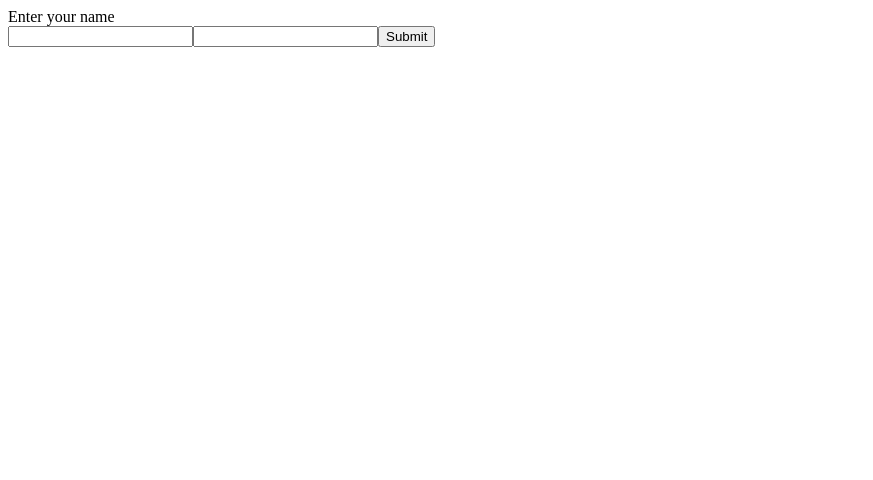
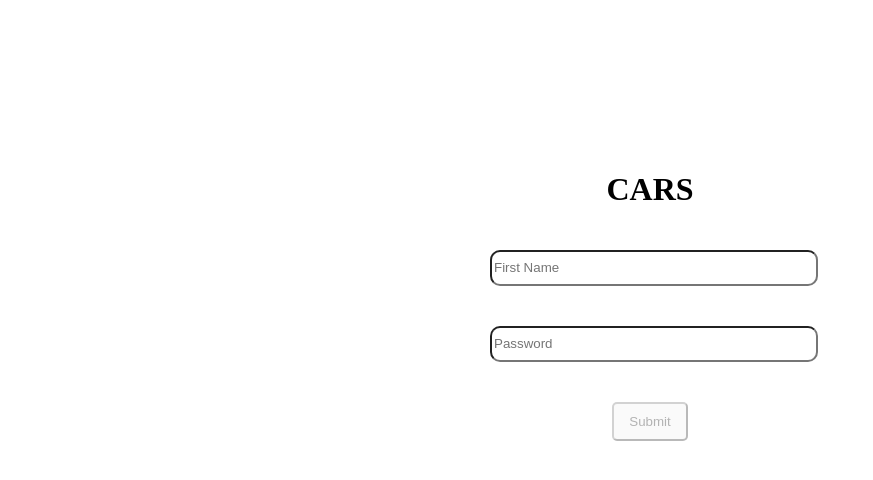
Before and after one commit to glue-labs/3D-photo-viewer, a React (Create React App) app: page /login in a window 1280 px wide. Shown: the top 480 px of the page, without its empty margins (0-873 px from the left). Built offline with nearby package versions, Linux system fonts and the light colour scheme.

Commit message:
fixes in login page

```diff
--- /dev/null
+++ b/src/components/CustomButton/index.tsx
@@ -0,0 +1,19 @@
+import "./style.css";
+
+interface CustomButtonProps {
+  title: string;
+  onClick?: () => void;
+  disabled?: boolean;
+}
+
+const CustomButton = (props: CustomButtonProps) => {
+  const { title, disabled, onClick } = props;
+
+  return (
+    <button onClick={onClick} className="button" disabled={disabled}>
+      {title}
+    </button>
+  );
+};
+
+export default CustomButton;
--- /dev/null
+++ b/src/components/CustomButton/style.css
@@ -0,0 +1,9 @@
+.button {
+  margin-top: 20px;
+  padding-top: 10px;
+  padding-bottom: 10px;
+  padding-left: 15px;
+  padding-right: 15px;
+  border-radius: 5px;
+  outline: none;
+}
--- /dev/null
+++ b/src/components/CustomInput/index.tsx
@@ -0,0 +1,22 @@
+interface CustomInputProps {
+  value: string | number;
+  handleOnChange: (val: any) => void;
+  className?: string;
+  placeholder?: string;
+  type?: string;
+}
+
+const CustomInput = (props: CustomInputProps) => {
+  const { type, value, className, placeholder, handleOnChange } = props;
+  return (
+    <input
+      type={type}
+      value={value}
+      className={className}
+      placeholder={placeholder}
+      onChange={(e: any) => handleOnChange(e.target.value)}
+    />
+  );
+};
+
+export default CustomInput;
--- a/src/routes/Login/index.tsx
+++ b/src/routes/Login/index.tsx
@@ -1,6 +1,9 @@
 import { useState } from "react";
+import "./style.css";
 
 import { useLoginHook } from "../../store/hooks/userAuth";
+import CustomInput from "../../components/CustomInput";
+import CustomButton from "../../components/CustomButton";
 
 const Login = () => {
   const [userName, setUserName] = useState("");
@@ -8,19 +11,33 @@ const Login = () => {
   const { userLoginRequestHandler, loginSpinner } = useLoginHook();
 
   return (
-    <div>
-      <div>Enter your name</div>
-      <input
-        value={userName}
-        onChange={(event) => setUserName(event.target.value)}
-      />
-      <input
-        value={password}
-        onChange={(event) => setPassword(event.target.value)}
-      />
-      <button onClick={() => userLoginRequestHandler({ userName, password })}>
-        {loginSpinner ? "Logging in" : "Submit"}
-      </button>
+    <div className="container">
+      <div className="center-container">
+        <h1>CARS</h1>
+        <div className="name-input-container">
+          <CustomInput
+            value={userName}
+            className="name-input"
+            handleOnChange={(val) => setUserName(val)}
+            placeholder="First Name"
+          />
+        </div>
+        <div className="name-input-container">
+          <CustomInput
+            value={password}
+            type="password"
+            className="name-input"
+            placeholder="Password"
+            handleOnChange={(val) => setPassword(val)}
+          />
+        </div>
+
+        <CustomButton
+          title={loginSpinner ? "Logging in" : "Submit"}
+          onClick={() => userLoginRequestHandler({ userName, password })}
+          disabled={userName.length === 0 || password.length === 0}
+        />
+      </div>
     </div>
   );
 };
--- /dev/null
+++ b/src/routes/Login/style.css
@@ -0,0 +1,31 @@
+body {
+  margin: 0px !important;
+}
+.container {
+  width: 100vw;
+  height: 100vh;
+  padding-top: 0 !important;
+  margin: 0px !important;
+  display: flex;
+  align-items: center;
+}
+
+.center-container {
+  margin-top: 150px;
+  display: flex;
+  flex-direction: column;
+  width: 50%;
+  align-items: center;
+}
+
+.name-input-container {
+  margin: 20px;
+  width: 50%;
+}
+
+.name-input {
+  width: 100%;
+  height: 30px;
+  border-radius: 10px;
+  outline: none;
+}
--- a/src/routes/index.tsx
+++ b/src/routes/index.tsx
@@ -11,12 +11,12 @@ import Login from "./Login";
 import Dashboard from "./Dashboard";
 import Root from "./Root";
 import PageNotFound from "./PageNotFound";
-import CarDamageDetection from './CarDamageDetection';
+import CarDamageDetection from "./CarDamageDetection";
 import {
   ROOT_ROUTE,
   LOGIN_ROUTE,
   DASHBOARD_ROUTE,
-  CAR_DAMAGE_DETECTION
+  CAR_DAMAGE_DETECTION,
 } from "../utils/routeConstants";
 import { isTokensPresentLocalStorage } from "../utils/tokenHelpers";
 
@@ -51,8 +51,8 @@ const routesConfig = {
     path: CAR_DAMAGE_DETECTION,
     component: CarDamageDetection,
     exact: true,
-    privateRoute: false
-  }
+    privateRoute: true,
+  },
 };
 
 interface ProtectedRoutesProps {
```
Also changed, not shown: 1 other file (tests, documents, lock files or other folders).
